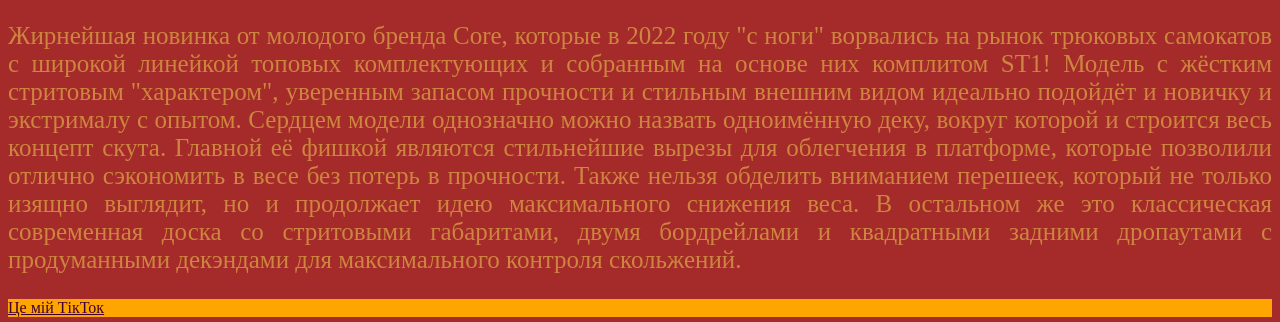
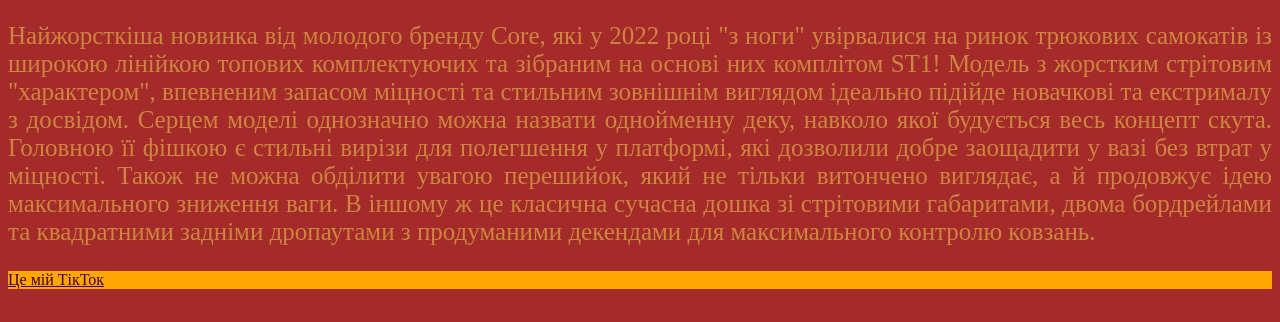
Before and after one commit to TanyaNM/moshanecm, a plain HTML site: page index.html in a window 1280 px wide. Shown: the part 1697-2019 px from the top of the page. After the commit the page ends 1994 px from the top, so only its background shows below. Drawn offline with Linux system fonts and the light colour scheme.

Commit message:
Update index.html

```diff
--- a/index.html
+++ b/index.html
@@ -83,9 +83,9 @@
 Максимальна вага райдера: 100 кг</p>
     <h4 id="jjj"> Core ST1 Pro</h4>
     <img src="https://scoot.com.ua/image/cache/catalog/completes/core/core_st1_complete_black_silver_1-1200x1200.jpg.pagespeed.ce.-XTk1i1LGu.jpg">
-    <p class="rr">Жирнейшая новинка от молодого бренда Core, которые в 2022 году "с ноги" ворвались на рынок трюковых самокатов с широкой линейкой топовых комплектующих и собранным на основе них комплитом ST1! Модель с жёстким стритовым "характером", уверенным запасом прочности и стильным внешним видом идеально подойдёт и новичку и экстрималу с опытом.
+    <p class="rr">Найжорсткіша новинка від молодого бренду Core, які у 2022 році "з ноги" увірвалися на ринок трюкових самокатів із широкою лінійкою топових комплектуючих та зібраним на основі них комплітом ST1! Модель з жорстким стрітовим "характером", впевненим запасом міцності та стильним зовнішнім виглядом ідеально підійде новачкові та екстрималу з досвідом.
 
-Сердцем модели однозначно можно назвать одноимённую деку, вокруг которой и строится весь концепт скута. Главной её фишкой являются стильнейшие вырезы для облегчения в платформе, которые позволили отлично сэкономить в весе без потерь в прочности. Также нельзя обделить вниманием  перешеек, который не только изящно выглядит, но и продолжает идею максимального снижения веса. В остальном же это классическая современная доска со стритовыми габаритами, двумя бордрейлами и квадратными задними дропаутами с продуманными декэндами для максимального контроля скольжений.</p>
+Серцем моделі однозначно можна назвати однойменну деку, навколо якої будується весь концепт скута. Головною її фішкою є стильні вирізи для полегшення у платформі, які дозволили добре заощадити у вазі без втрат у міцності. Також не можна обділити увагою перешийок, який не тільки витончено виглядає, а й продовжує ідею максимального зниження ваги. В іншому ж це класична сучасна дошка зі стрітовими габаритами, двома бордрейлами та квадратними задніми дропаутами з продуманими декендами для максимального контролю ковзань.</p>
 
 
 
```
